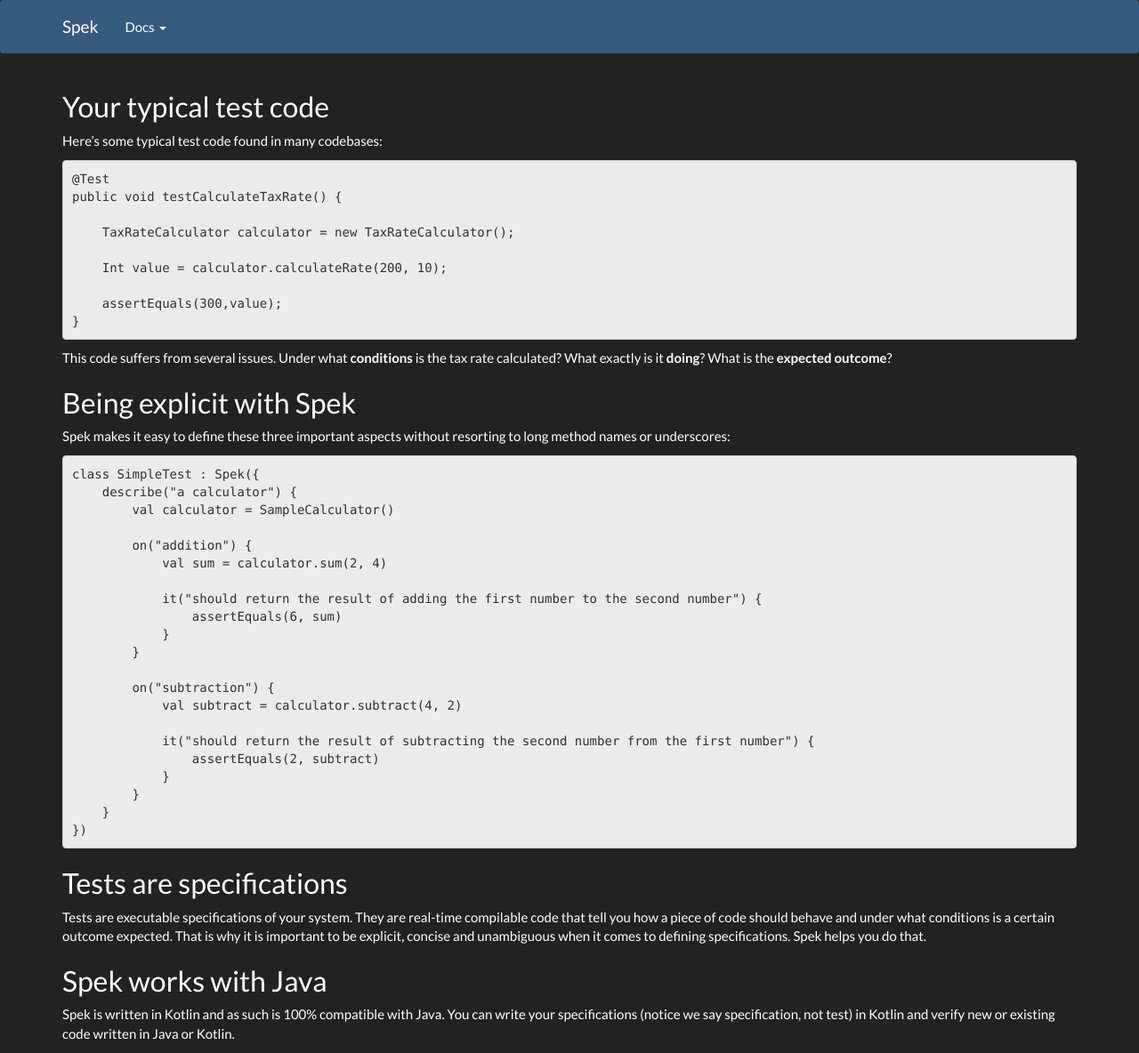
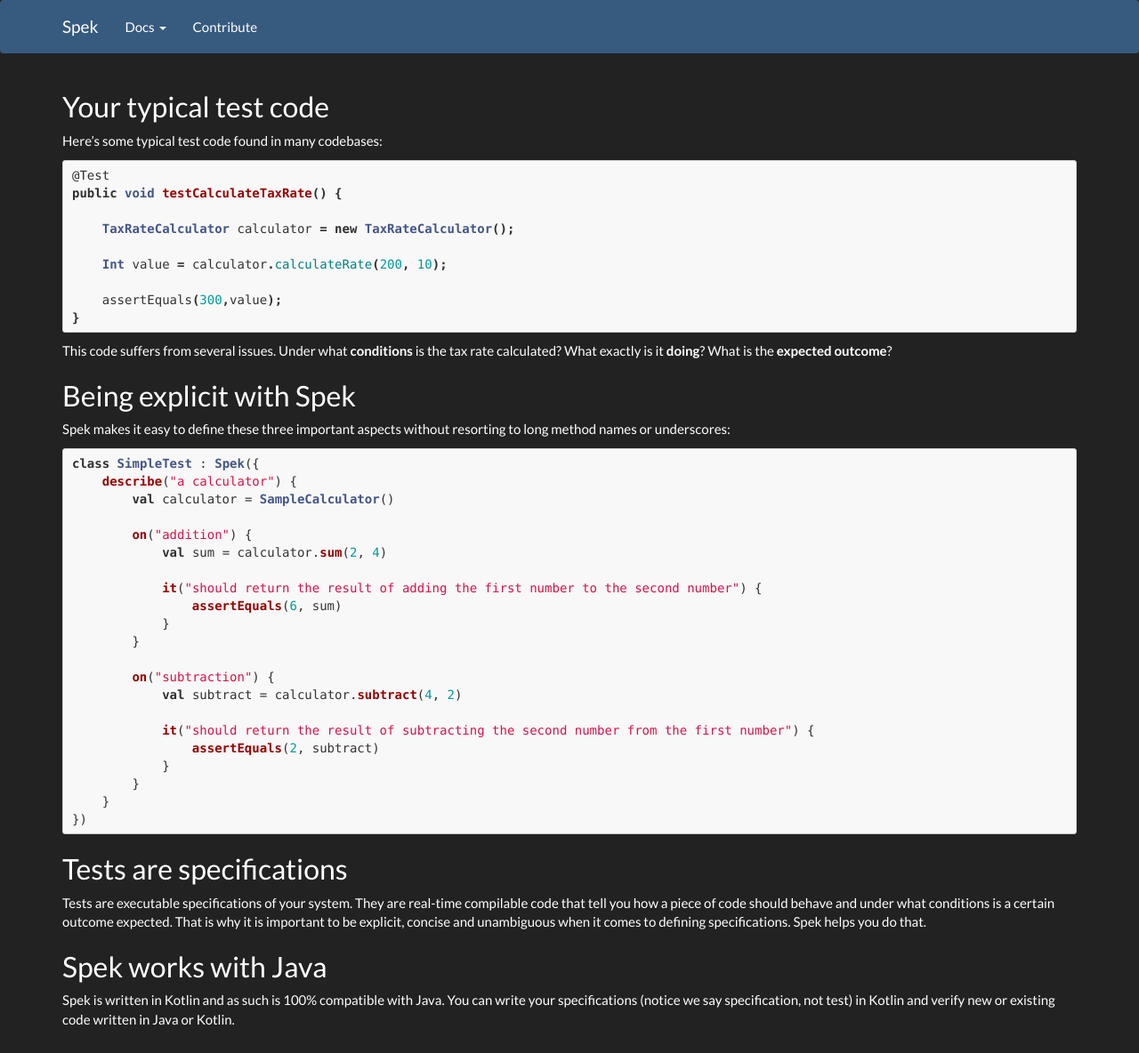
Before and after one commit to artem-zinnatullin/spekframework.github.io, a Jekyll site: the page built from index.md, in a window 1280 px wide. Shown: the whole page at 89% size. Built offline with Jekyll 4.4.1, drawn with Linux system fonts in a browser that asks for light colours; our own code applies the rules of GitHub Pages for plain Markdown files.

Commit message:
Basic template

```diff
--- a/_config.yml
+++ b/_config.yml
@@ -16,14 +16,15 @@
 title: Spek
 tagline: Specification Framework for Kotlin
 baseurl: "" # the subpath of your site, e.g. /blog
-url: "" # the base hostname & protocol for your site, e.g. http://example.com
+githubRepo: https://github.com/JetBrains/spek
 
 # Build settings
 markdown: kramdown
-highlighter: pygments
+highlighter: rouge
 
-gems:
-  - jekyll-feed
+kramdown:
+  input: GFM
+
 exclude:
   - Gemfile
   - Gemfile.lock
--- a/_includes/navigation.html
+++ b/_includes/navigation.html
@@ -23,6 +23,7 @@
                 <li><a href="#">1.0.0</a></li>
             </ul>
         </li>
+        <li><a href="{{ site.githubRepo }}">Contribute</a></li>
       </ul>
     </div><!-- /.navbar-collapse -->
   </div><!-- /.container-fluid -->
--- a/_includes/stylesheets.html
+++ b/_includes/stylesheets.html
@@ -1 +1,2 @@
 <link rel="stylesheet" type="text/css" href=" {{ site.baseurl }}/css/main.css">
+<link rel="stylesheet" type="text/css" href=" {{ site.baseurl }}/css/styles.css">
--- /dev/null
+++ b/css/styles.css
@@ -0,0 +1,68 @@
+/*
+ * GitHub style for Pygments syntax highlighter, for use with Jekyll
+ * Courtesy of GitHub.com
+ */
+
+.highlight pre, pre, .highlight .hll { background-color: #f8f8f8; border: 1px solid #ccc; padding: 6px 10px; border-radius: 3px; }
+.highlight .c { color: #999988; font-style: italic; }
+.highlight .err { color: #a61717; background-color: #e3d2d2; }
+.highlight .k { font-weight: bold; }
+.highlight .o { font-weight: bold; }
+.highlight .cm { color: #999988; font-style: italic; }
+.highlight .cp { color: #999999; font-weight: bold; }
+.highlight .c1 { color: #999988; font-style: italic; }
+.highlight .cs { color: #999999; font-weight: bold; font-style: italic; }
+.highlight .gd { color: #000000; background-color: #ffdddd; }
+.highlight .gd .x { color: #000000; background-color: #ffaaaa; }
+.highlight .ge { font-style: italic; }
+.highlight .gr { color: #aa0000; }
+.highlight .gh { color: #999999; }
+.highlight .gi { color: #000000; background-color: #ddffdd; }
+.highlight .gi .x { color: #000000; background-color: #aaffaa; }
+.highlight .go { color: #888888; }
+.highlight .gp { color: #555555; }
+.highlight .gs { font-weight: bold; }
+.highlight .gu { color: #800080; font-weight: bold; }
+.highlight .gt { color: #aa0000; }
+.highlight .kc { font-weight: bold; }
+.highlight .kd { font-weight: bold; }
+.highlight .kn { font-weight: bold; }
+.highlight .kp { font-weight: bold; }
+.highlight .kr { font-weight: bold; }
+.highlight .kt { color: #445588; font-weight: bold; }
+.highlight .m { color: #009999; }
+.highlight .s { color: #dd1144; }
+.highlight .n { color: #333333; }
+.highlight .na { color: teal; }
+.highlight .nb { color: #0086b3; }
+.highlight .nc { color: #445588; font-weight: bold; }
+.highlight .no { color: teal; }
+.highlight .ni { color: purple; }
+.highlight .ne { color: #990000; font-weight: bold; }
+.highlight .nf { color: #990000; font-weight: bold; }
+.highlight .nn { color: #555555; }
+.highlight .nt { color: navy; }
+.highlight .nv { color: teal; }
+.highlight .ow { font-weight: bold; }
+.highlight .w { color: #bbbbbb; }
+.highlight .mf { color: #009999; }
+.highlight .mh { color: #009999; }
+.highlight .mi { color: #009999; }
+.highlight .mo { color: #009999; }
+.highlight .sb { color: #dd1144; }
+.highlight .sc { color: #dd1144; }
+.highlight .sd { color: #dd1144; }
+.highlight .s2 { color: #dd1144; }
+.highlight .se { color: #dd1144; }
+.highlight .sh { color: #dd1144; }
+.highlight .si { color: #dd1144; }
+.highlight .sx { color: #dd1144; }
+.highlight .sr { color: #009926; }
+.highlight .s1 { color: #dd1144; }
+.highlight .ss { color: #990073; }
+.highlight .bp { color: #999999; }
+.highlight .vc { color: teal; }
+.highlight .vg { color: teal; }
+.highlight .vi { color: teal; }
+.highlight .il { color: #009999; }
+.highlight .gc { color: #999; background-color: #EAF2F5; }
```
Also changed, not shown: Gemfile (+3 -4 lines), .travis.yml (added), Gemfile.lock, 1 other file.
